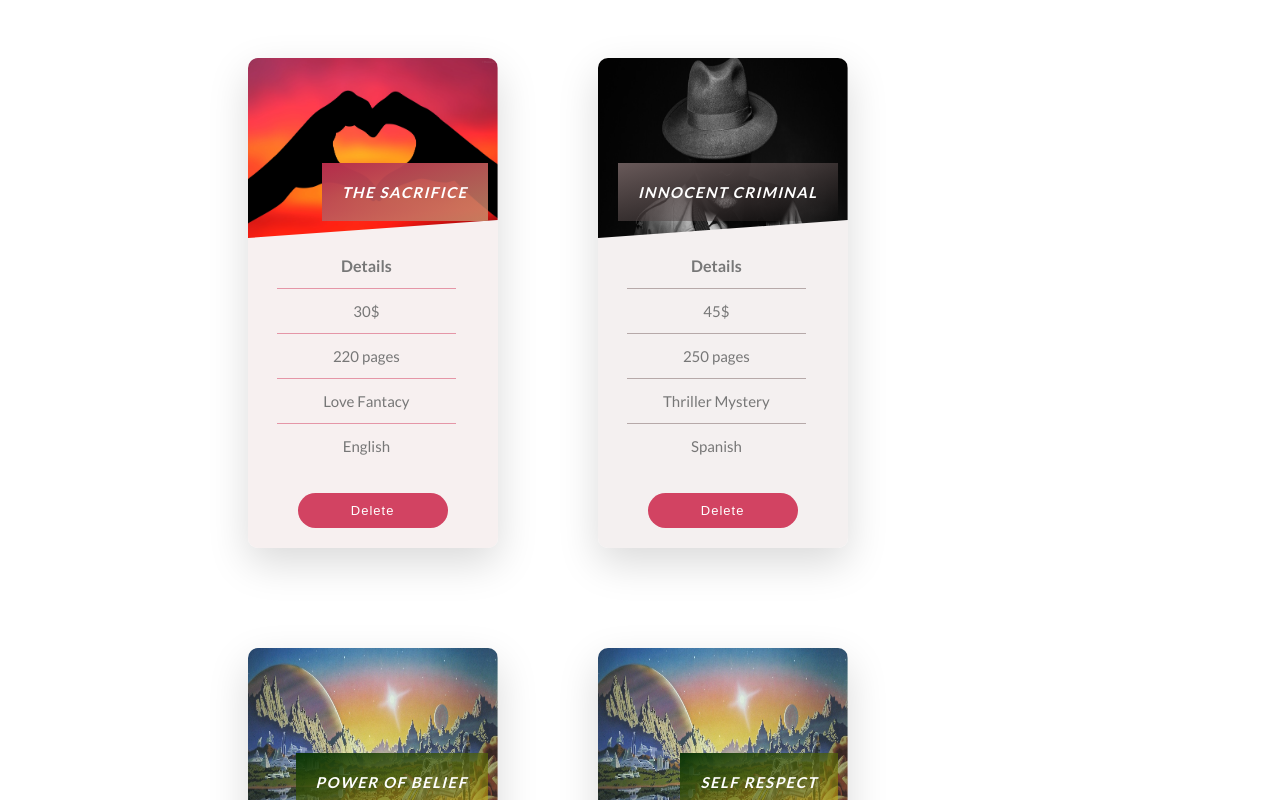
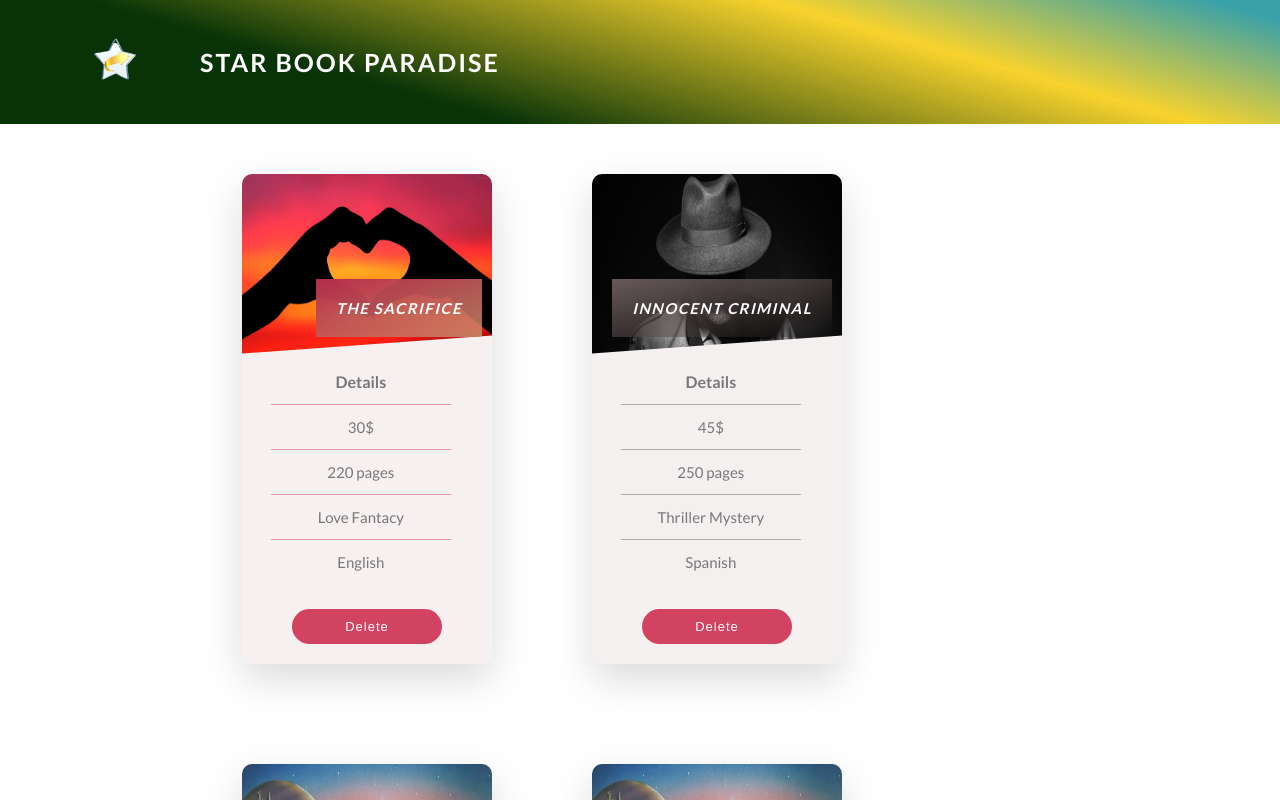
Before and after one commit to sandeep194920/BookLibrary, a React (Create React App) app: page / in a window 1280 px wide. Shown: the top 800 px of the page. Built offline with nearby package versions, Linux system fonts and the light colour scheme.

Commit message:
header designed

```diff
--- a/src/App.js
+++ b/src/App.js
@@ -1,9 +1,11 @@
 import Books from './components/Books/Books'
 import './App.scss'
+import Header from './components/Header/Header';
 
 function App() {
   return (
     <div >
+      <Header />
       <Books />
     </div>
   );
--- a/src/components/Books/Books.js
+++ b/src/components/Books/Books.js
@@ -13,7 +13,8 @@ function Books(props) {
                 <Book category="Fiction" language="Spanish" name="Power of Belief" pages="300" price="50" /> */}
                 {booksData.map(book => {
                     return (
-                        <Book {...book} />
+                        // book id is enough to make this unique, but adding name as well to the key to confirm the data doesn't get repeated and also to avoid the warning that shows in dev tools
+                        <Book key={book.id + book.name} {...book} />
                     )
                 })}
 
--- /dev/null
+++ b/src/components/Header/Header.js
@@ -0,0 +1,14 @@
+import React from 'react'
+import logo from "../../images/arrow-star.png"
+import classes from "./Header.module.scss"
+
+function Header() {
+    return (
+        <header className={classes.header}>
+            <img className={classes.header__logo} src={logo} alt="Logo" />
+            <h1 className={classes.header__text}>Star Book Paradise</h1>
+        </header>
+    )
+}
+
+export default Header;
--- /dev/null
+++ b/src/components/Header/Header.module.scss
@@ -0,0 +1,29 @@
+$color-green: rgb(7, 51, 7);
+$color-light-yellow: rgb(247, 203, 8);
+$color-light-pink: rgb(202, 142, 106);
+$color-light-blue: rgb(22, 144, 153);
+$color-white: #fff;
+.header {
+  position: relative; //logo is made absolute, hence this acts as a container for logo whose position should be relative
+  background-image: linear-gradient(
+    16deg,
+    rgba($color-green, 1) 30%,
+    rgba($color-light-yellow, 0.85) 70%,
+    rgba($color-light-blue, 0.85) 96%
+  );
+  color: $color-white;
+  padding: 3rem;
+  &__text {
+    font-size: 2.5rem;
+    text-transform: uppercase;
+    letter-spacing: 0.2rem;
+    display: inline-block;
+    margin-left: 17rem;
+  }
+  &__logo {
+    width: 7rem;
+    position: absolute;
+    top: 2.4rem;
+    left: 8rem;
+  }
+}
--- a/src/index.css
+++ b/src/index.css
@@ -8,6 +8,7 @@ html {
 body {
   /* paddings and margins must abide by the size of the component, so setting it to border-box and not content-box */
   box-sizing: border-box;
-  padding: 0rem;
+  padding: 0;
+  margin: 0;
   color: #777;
 }
--- a/src/utils/data.js
+++ b/src/utils/data.js
@@ -4,6 +4,7 @@
 
 export const booksData = [
     {
+        id: 1,
         name: 'The Sacrifice',
         category: 'Love Fantacy',
         language: 'English',
@@ -11,6 +12,7 @@ export const booksData = [
         pages: "220"
     },
     {
+        id: 2,
         name: 'Innocent Criminal',
         category: 'Thriller Mystery',
         language: 'Spanish',
@@ -18,6 +20,7 @@ export const booksData = [
         pages: "250"
     },
     {
+        id: 3,
         name: 'Power of belief',
         category: 'Fiction',
         language: 'French',
```
Also changed, not shown: src/components/Test/Test.js (deleted, +0 -10 lines), src/components/Test/style.js (deleted, +0 -10 lines), src/images/arrow-star.png (added), 1 other file (tests, documents, lock files or other folders).
